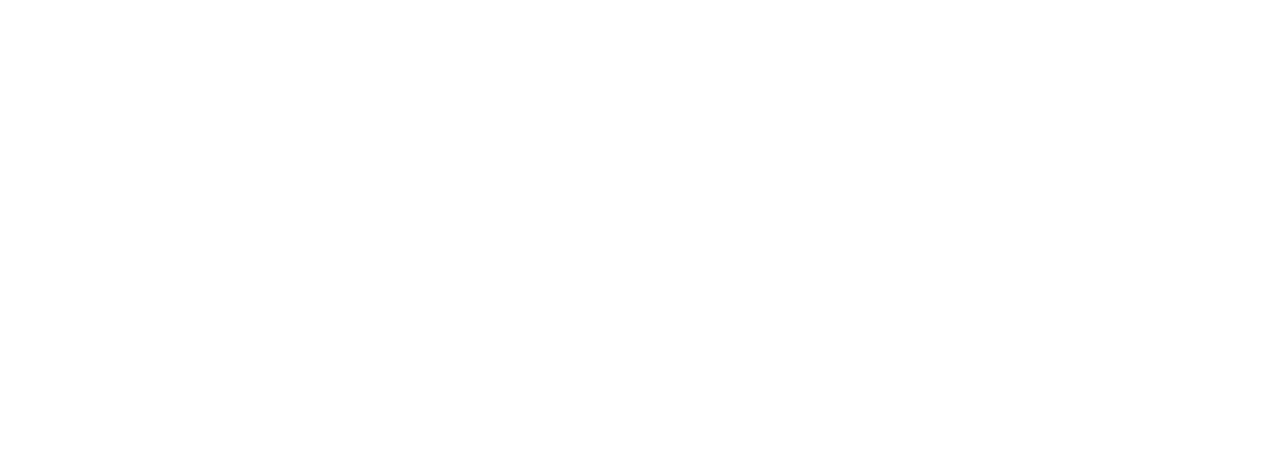
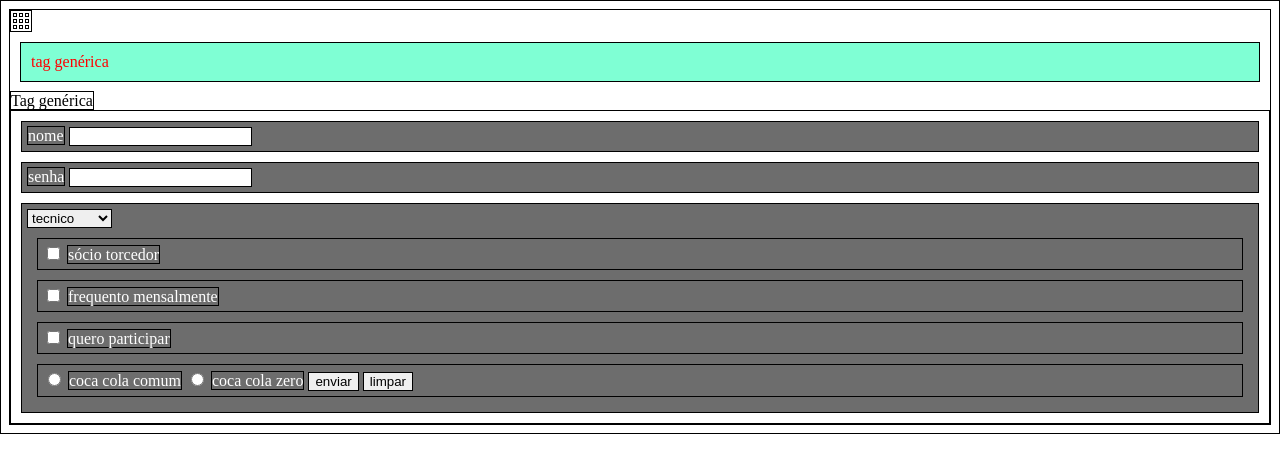
Before and after one commit to sabbato-dev/novoprojetouc2, a plain HTML site: page index.html in a window 1280 px wide. Drawn offline with Linux system fonts and the light colour scheme.

Commit message:
adicionado css

```diff
--- /dev/null
+++ b/css/style.css
@@ -0,0 +1,29 @@
+* {
+    /* cor da borda */
+    border-color: black;
+    /* estilo da borda */
+    border-style: solid;
+    /* largura da borda */
+    border-width: 1px;
+}
+/* diferencia tags de ids no html */
+#primeiradiv {
+    color: red;
+    padding: 10px;
+    margin: 10px;
+    background-color: aquamarine;
+}
+
+div {
+    color: rgb(255, 255, 255);
+    padding: 10px;
+    margin: 10px;
+    background-color: rgb(14, 138, 255);
+}
+/* permite aplicar a regra para mais de uma tag */
+.campos {
+    color: rgb(255, 255, 255);
+    padding: 5px;
+    margin: 10px;
+    background-color: rgb(109, 109, 109);
+}
--- a/index.html
+++ b/index.html
@@ -1,14 +1,81 @@
-<html>
+<!DOCTYPE html>
+<html lang="pt-BR">
 
 <head>
-
-
+    <!-- CODIFICAÇÃO DA PÁGINA (encoding) -->
+    <meta charset="UTF-8">
+    <meta name="viewport" content="width=device-width, initial-scale=1.0">
+    <!-- regras aqui são aplicadas a apenas esta pagina -->
+    <style></style>
+    <link rel="stylesheet" href="./css/style.css">
+    <title>Conceitos de CSS</title>
 </head>
 
 <body>
+    <table>
+        <tr>
+            <td></td>
+            <td></td>
+            <td></td>
+        </tr>
+        <tr>
+            <td></td>
+            <td></td>
+            <td></td>
+        </tr>
+        <tr>
+            <td></td>
+            <td></td>
+            <td></td>
+        </tr>
+    </table>
+    <!-- tag genérica -->
+    <div id="primeiradiv">tag genérica</div>
+    <span>Tag genérica</span>
+    <!-- formulário -->
+    <form action="" method="">
+        <div class="campos">
+            <label for="">nome</label>
+            <input type="text" name="" id="">
+        </div>
+        <div class="campos">
+            <label for="">senha</label>
+            <input type="password" name="" id="">
+        </div>
+        <div class="campos">
+            <select name="" id="">
+                <option value="">tecnico</option>
+                <option value="">graduação</option>
+                <option value="">curso livre</option>
+        </div>
+        </select>
+        <div class="campos">
+            <input type="checkbox" name="" id="">
+            <label for="">sócio torcedor</label>
+        </div>
+        <div class="campos">
+            <input type="checkbox" name="" id="">
+            <label for="">frequento mensalmente</label>
+        </div>
+        <div class="campos">
+            <input type="checkbox" name="" id="">
+            <label for="">quero participar</label>
+        </div>
 
+        <div class="campos">
+            <input type="radio" name="bebida" id="">
+            <label>coca cola comum</label>
+            <input type="radio" name="bebida" id="">
+            <label>coca cola zero</label>
+
+            <input type="submit" value="enviar">
+            <input type="reset" value="limpar">
+
+
+
+        </div>
+    </form>
 
 </body>
 
-
 </html>
```
Also changed, not shown: pages/anotações.html (added, +43 -0 lines).
